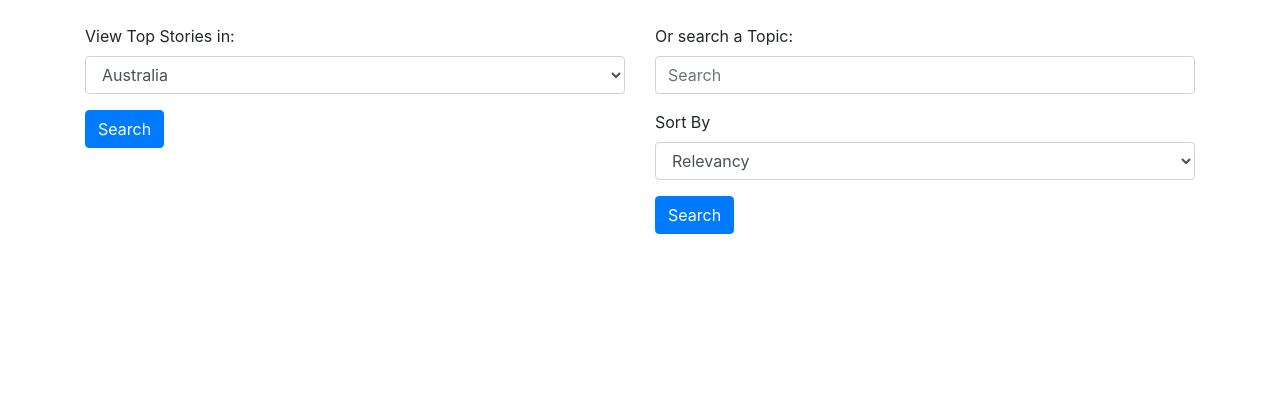
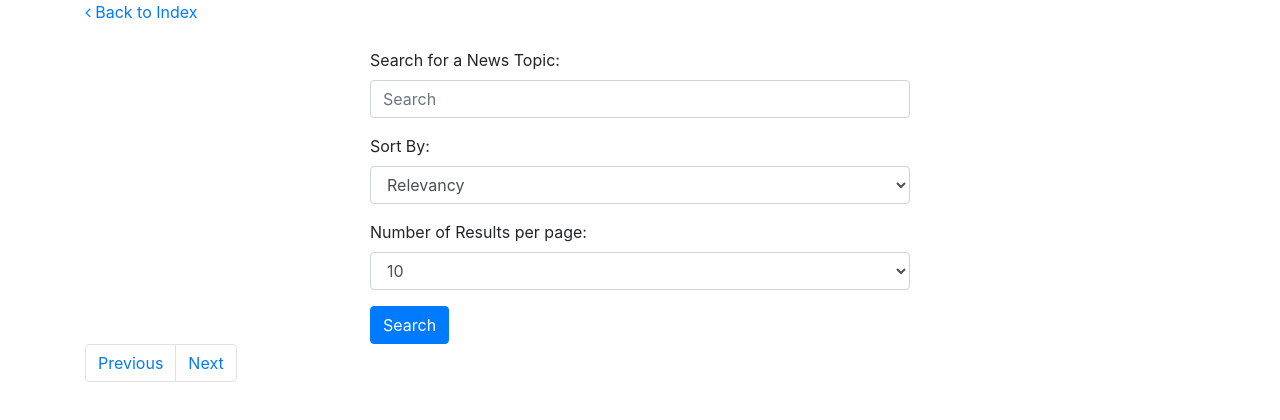
Before and after one commit to forrest-wilson/yb-dv-formative-2, a website: page forrest/forrest.html in a window 1280 px wide. Drawn offline with nearby package versions, Linux system fonts and the light colour scheme.

Commit message:
Added alerts and result filtering

```diff
--- a/forrest/forrest.html
+++ b/forrest/forrest.html
@@ -7,45 +7,55 @@
     <title>Forrest</title>
     <link rel="stylesheet" href="../node_modules/normalize.css/normalize.css">
     <link rel="stylesheet" href="../node_modules/bootstrap/dist/css/bootstrap.css">
+    <link rel="stylesheet" href="../node_modules/font-awesome/css/font-awesome.min.css">
     <link rel="stylesheet" href="css/style.css">
 </head>
 <body>
     <div class="container">
+        <a href="../index.html"><i class="fa fa-angle-left"></i> Back to Index</a>
         <div class="row">
-            <form id="searchForm" class="searchForm mt-4 col-sm-12 col-md-6">
+            <form id="searchTermForm" class="searchTermForm mt-4 col-sm-12 col-md-6">
                 <div class="form-group">
-                    <label for="country">View Top Stories in:</label>
-                    <select class="form-control" name="country" id="country">
-                        <option value="au">Australia</option>
-                        <option value="ca">Canada</option>
-                        <option value="fr">France</option>
-                        <option value="nz">New Zealand</option>
-                        <option value="kr">South Korea (the one without Kim)</option>
-                        <option value="gb">United Kingdom</option>
-                        <option value="us">United States</option>
-                    </select>
-                </div>
-                <button id="submitButton" type="submit" class="btn btn-primary">Search</button>
-            </form>
-            <form id="searchTermForm" class="mt-4 col-sm-12 col-md-6">
-                <div class="form-group">
-                    <label for="searchTopic">Or search a Topic:</label>
+                    <label for="searchTopic">Search for a News Topic:</label>
                     <input class="form-control" type="text" id="searchTerm" placeholder="Search">
                 </div>
                 <div class="form-group">
-                    <label for="sortedBy">Sort By</label>
+                    <label for="sortedBy">Sort By:</label>
                     <select class="form-control" name="sortedBy" id="sortedBy">
                         <option value="relevancy">Relevancy</option>
                         <option value="popularity">Popularity</option>
                         <option value="publishedAt">Newest First</option>
                     </select>
                 </div>
+                <div class="form-group">
+                    <label for="resultsNumber">Number of Results per page:</label>
+                    <select class="form-control" name="resultsNumber" id="resultsNumber">
+                        <option value="5">5</option>
+                        <option value="10" selected="selected">10</option>
+                        <option value="15">15</option>
+                        <option value="20">20</option>
+                        <option value="25">25</option>
+                        <option value="30">30</option>
+                    </select>
+                </div>
+                <div class="alert alert-warning alert-dismissible fade show hidden" role="alert">
+                    Please enter a search term
+                </div>
                 <button id="searchButton" type="submit" class="btn btn-primary">Search</button>
             </form>
+        </div>
+        <div id="paginationDiv">
+            <nav>
+                <ul class="pagination">
+                    <li class="page-item"><a href="#" class="page-link" data-pagination="decrement">Previous</a></li>
+                    <li class="page-item"><a href="#" class="page-link" data-pagination="increment">Next</a></li>
+                </ul>
+            </nav>
         </div>
         <div id="articleContainer" class="row"></div>
     </div>
     <script src="../node_modules/jquery/dist/jquery.min.js"></script>
+    <script src="../node_modules/bootstrap/dist/js/bootstrap.min.js"></script>
     <script src="../node_modules/moment/min/moment.min.js"></script>
     <script src="js/app.js"></script>
 </body>
```
